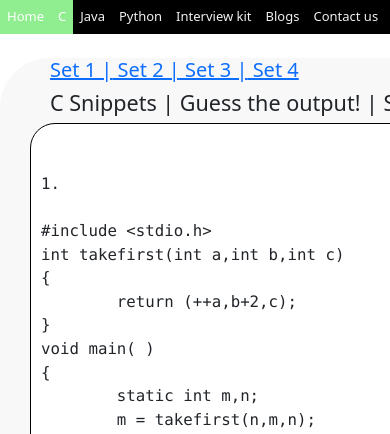
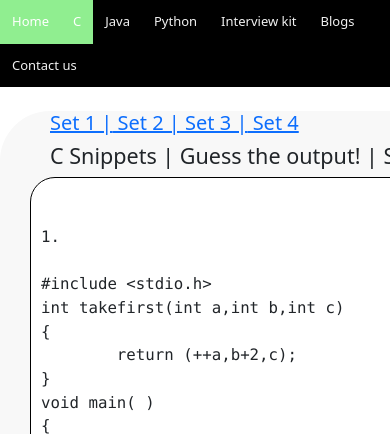
Before and after one commit to QuickPrep/QuickPrep.github.io, a PHP site: page /main1.html in a window 390 px wide; the page is wider, and only the part inside the window is pictured. Shown: the top 434 px of that part. Run offline with PHP 8.4, Linux system fonts and the light colour scheme; some libraries are stand-ins or nearby versions.

Commit message:
Update main.css

```diff
--- a/main.css
+++ b/main.css
@@ -324,7 +324,7 @@ header {
   }
   .topnav a{
       overflow:auto;
-      padding: 7px;
+      padding: 12px;
       font-size: 13px;
   }
 /*--------------------mobile navigation---------------------
```
